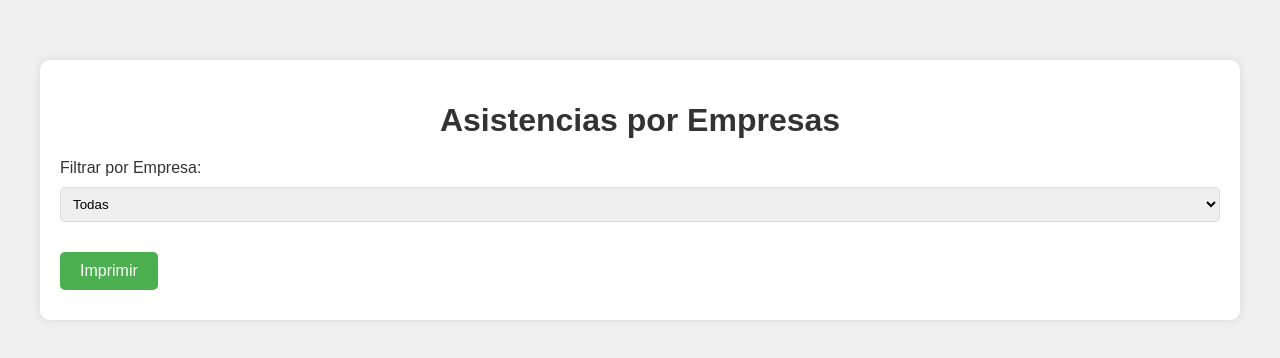
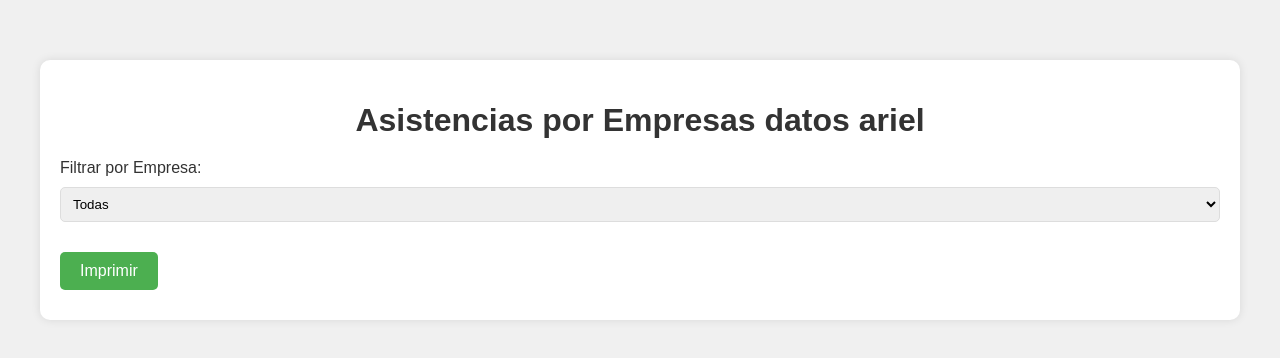
Before and after one commit to appbootariel1177/asistencias2024_porempresas, a plain HTML site: page index.html in a window 1280 px wide. Shown: the part 230-588 px from the top of the page. Drawn offline with Linux system fonts and the light colour scheme; no server answers.

Commit message:
Actualizar index.html

```diff
--- a/index.html
+++ b/index.html
@@ -3,12 +3,12 @@
 <head>
     <meta charset="UTF-8">
     <meta name="viewport" content="width=device-width, initial-scale=1.0">
-    <title>Asistencias por Empresas</title>
+    <title>Asistencias por Empresas datos ariel </title>
     <link rel="stylesheet" href="styles.css">
 </head>
 <body>
     <div class="container">
-        <h1>Asistencias por Empresas</h1>
+        <h1>Asistencias por Empresas datos ariel</h1>
         <label for="empresa-filter">Filtrar por Empresa:</label>
         <select id="empresa-filter">
             <option value="All">Todas</option>
```
